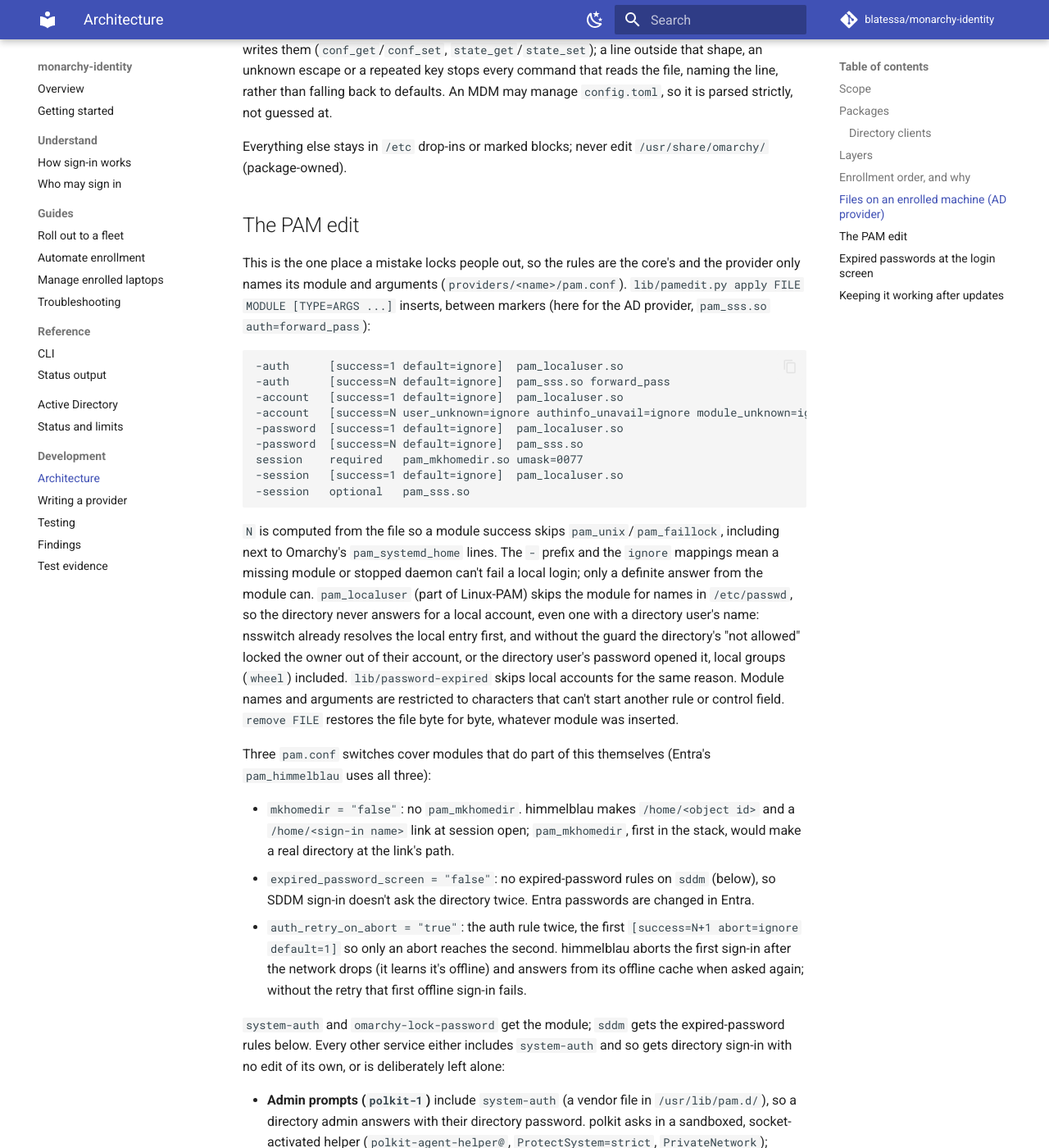
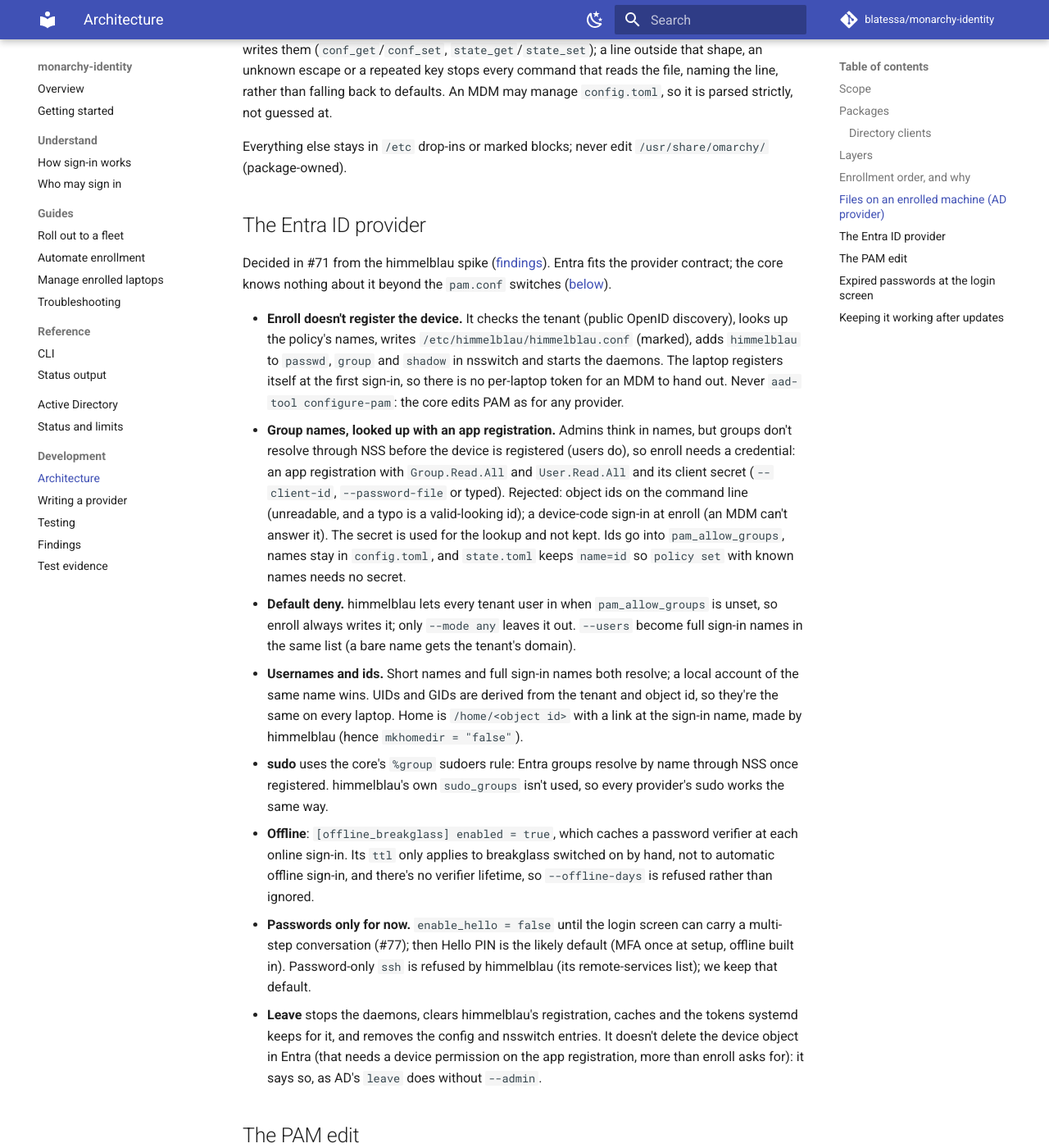
Before and after one commit to blatessa/monarchy-identity, an MkDocs documentation site: the page built from docs/dev/architecture.md, in a window 1280 px wide and 1400 px high, scrolled down 4067 px. Shown: the whole window at 82% size. Built offline with MkDocs 1.6.1 and Material for MkDocs 9.7.7, drawn with Linux system fonts in a browser that asks for light colours; comment, search, counter and statistics services are not loaded.

Commit message:
Entra follow-ups: design record, lab-check, offline and ssh checks
The #71 decisions only lived in issue comments; they now sit in
docs/dev/architecture.md with what was rejected and why, including
that leave doesn't delete the device object (#75: "say so" is enough
for v1, deletion would need another permission on the app registration).

e2e-entra.sh now covers an unknown tenant, password-only ssh being
refused (himmelblau's remote-services rule), and unlocking the screen
with no network, the common offline case. lab-check.sh reports the
Entra tenant, himmelblau in the VM and az as notes, since the suite is
opt-in.

Checked in himmelblau 4.0.6's source: [offline_breakglass] ttl only
applies to breakglass switched on by hand, so it doesn't cap automatic
offline sign-in. docs/status.md now names the real offline limits
(last online password, no disable/CA until back online).

Docs: dev/architecture, dev/testing, status.

Co-Authored-By: Claude Opus 5.5 <noreply@anthropic.com>

```diff
--- a/docs/dev/architecture.md
+++ b/docs/dev/architecture.md
@@ -117,6 +117,40 @@ strictly, not guessed at.
 
 Everything else stays in `/etc` drop-ins or marked blocks; never edit `/usr/share/omarchy/` (package-owned).
 
+## The Entra ID provider
+
+Decided in #71 from the himmelblau spike ([findings](findings.md)). Entra fits the provider contract; the core knows
+nothing about it beyond the `pam.conf` switches ([below](#the-pam-edit)).
+
+- **Enroll doesn't register the device.** It checks the tenant (public OpenID discovery), looks up the policy's names,
+  writes `/etc/himmelblau/himmelblau.conf` (marked), adds `himmelblau` to `passwd`, `group` and `shadow` in nsswitch
+  and starts the daemons. The laptop registers itself at the first sign-in, so there is no per-laptop token for an MDM
+  to hand out. Never `aad-tool configure-pam`: the core edits PAM as for any provider.
+- **Group names, looked up with an app registration.** Admins think in names, but groups don't resolve through NSS
+  before the device is registered (users do), so enroll needs a credential: an app registration with `Group.Read.All`
+  and `User.Read.All` and its client secret (`--client-id`, `--password-file` or typed). Rejected: object ids on the
+  command line (unreadable, and a typo is a valid-looking id); a device-code sign-in at enroll (an MDM can't answer
+  it). The secret is used for the lookup and not kept. Ids go into `pam_allow_groups`, names stay in `config.toml`, and
+  `state.toml` keeps `name=id` so `policy set` with known names needs no secret.
+- **Default deny.** himmelblau lets every tenant user in when `pam_allow_groups` is unset, so enroll always writes it;
+  only `--mode any` leaves it out. `--users` become full sign-in names in the same list (a bare name gets the tenant's
+  domain).
+- **Usernames and ids.** Short names and full sign-in names both resolve; a local account of the same name wins. UIDs
+  and GIDs are derived from the tenant and object id, so they're the same on every laptop. Home is
+  `/home/<object id>` with a link at the sign-in name, made by himmelblau (hence `mkhomedir = "false"`).
+- **sudo** uses the core's `%group` sudoers rule: Entra groups resolve by name through NSS once registered.
+  himmelblau's own `sudo_groups` isn't used, so every provider's sudo works the same way.
+- **Offline**: `[offline_breakglass] enabled = true`, which caches a password verifier at each online sign-in. Its
+  `ttl` only applies to breakglass switched on by hand, not to automatic offline sign-in, and there's no verifier
+  lifetime, so `--offline-days` is refused rather than ignored.
+- **Passwords only for now.** `enable_hello = false` until the login screen can carry a multi-step conversation (#77);
+  then Hello PIN is the likely default (MFA once at setup, offline built in). Password-only `ssh` is refused by
+  himmelblau (its remote-services list); we keep that default.
+- **Leave** stops the daemons, clears himmelblau's registration, caches and the tokens systemd keeps for it, and
+  removes the config and nsswitch entries. It doesn't delete the device object in Entra (that needs a device
+  permission on the app registration, more than enroll asks for): it says so, as AD's `leave` does without
+  `--admin`.
+
 ## The PAM edit
 
 This is the one place a mistake locks people out, so the rules are the core's and the provider only names its module
```
Also changed, not shown: docs/dev/testing.md (+3 -0 lines), docs/status.md (+4 -0 lines), 2 other files.
